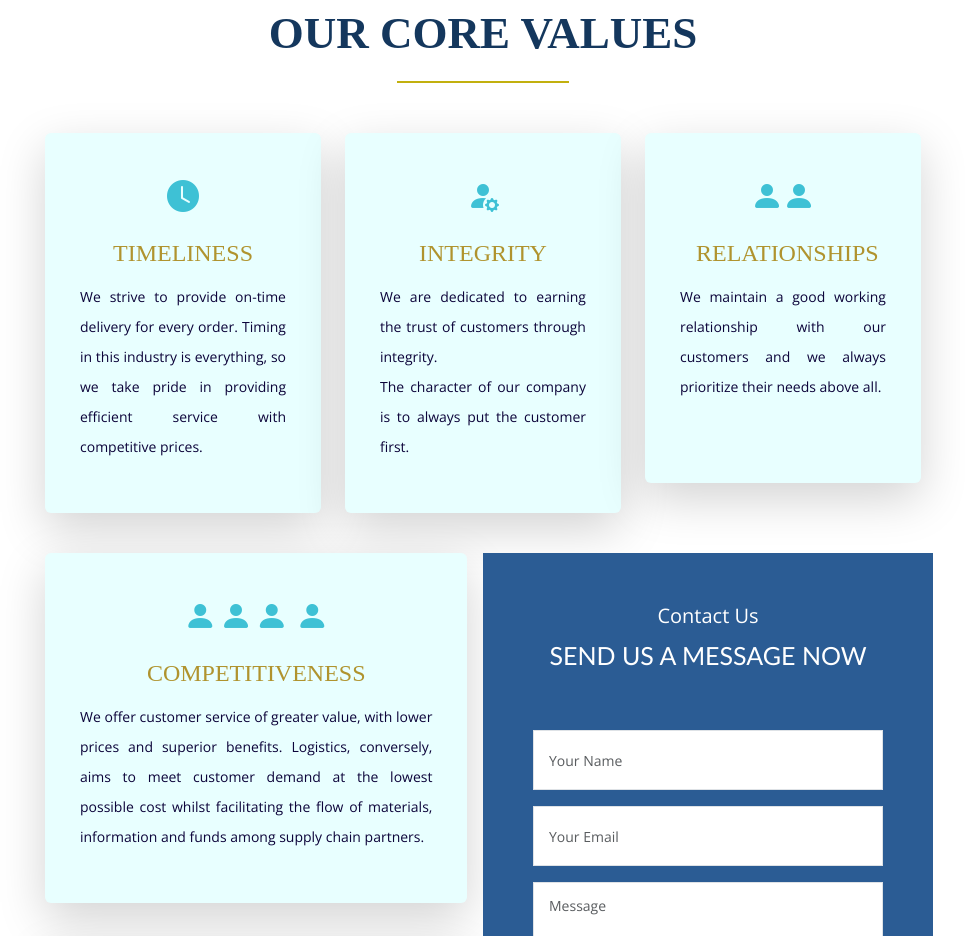
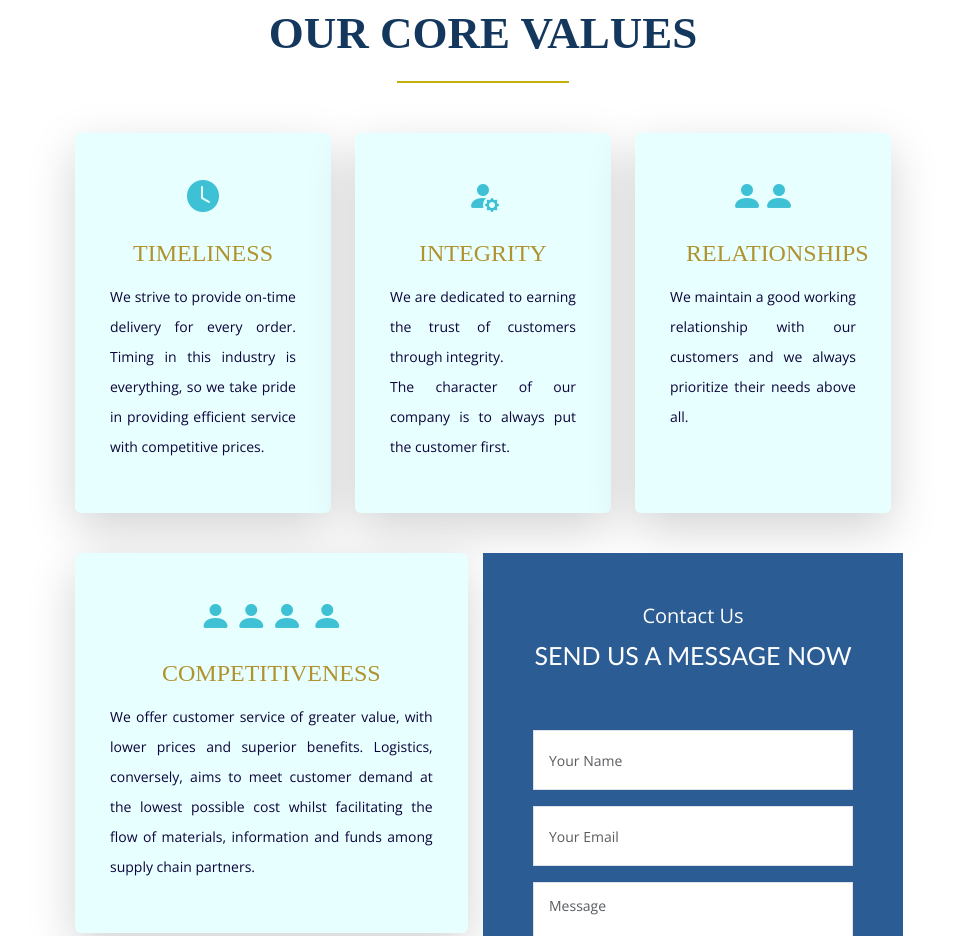
Before and after one commit to danymuziki90/micro, a website: page index.html in a window 1280 px wide. Shown: the part 2171-3107 px from the top of the page, without its empty margins (157-1122 px from the left). Drawn offline with nearby package versions, Linux system fonts and the light colour scheme.

Commit message:
css edit

```diff
--- a/assets/css/style.css
+++ b/assets/css/style.css
@@ -2214,8 +2214,8 @@ text-align: justify;
  min-width: 170%;
 }
 .container1{
-  padding-left: 120px;
-  padding-right: 120px;
+  padding-left: 150px;
+  padding-right: 150px;
 }
 }
 .others{
--- a/index.html
+++ b/index.html
@@ -234,7 +234,7 @@
                                             <i class="bi bi-person-fill-gear "> </i>
                                             <h4>INTEGRITY</h4>
                                             <p>
-                                                We are dedicated to earning the trust of customers through integrity. <br> The character of our company is to always put the customer first.
+                                                We are dedicated to earning the trust of customers through integrity. <br> The character of our company is to always put the customer first. <br>
                                             </p>
                                         </div>
                                     </div>
```
